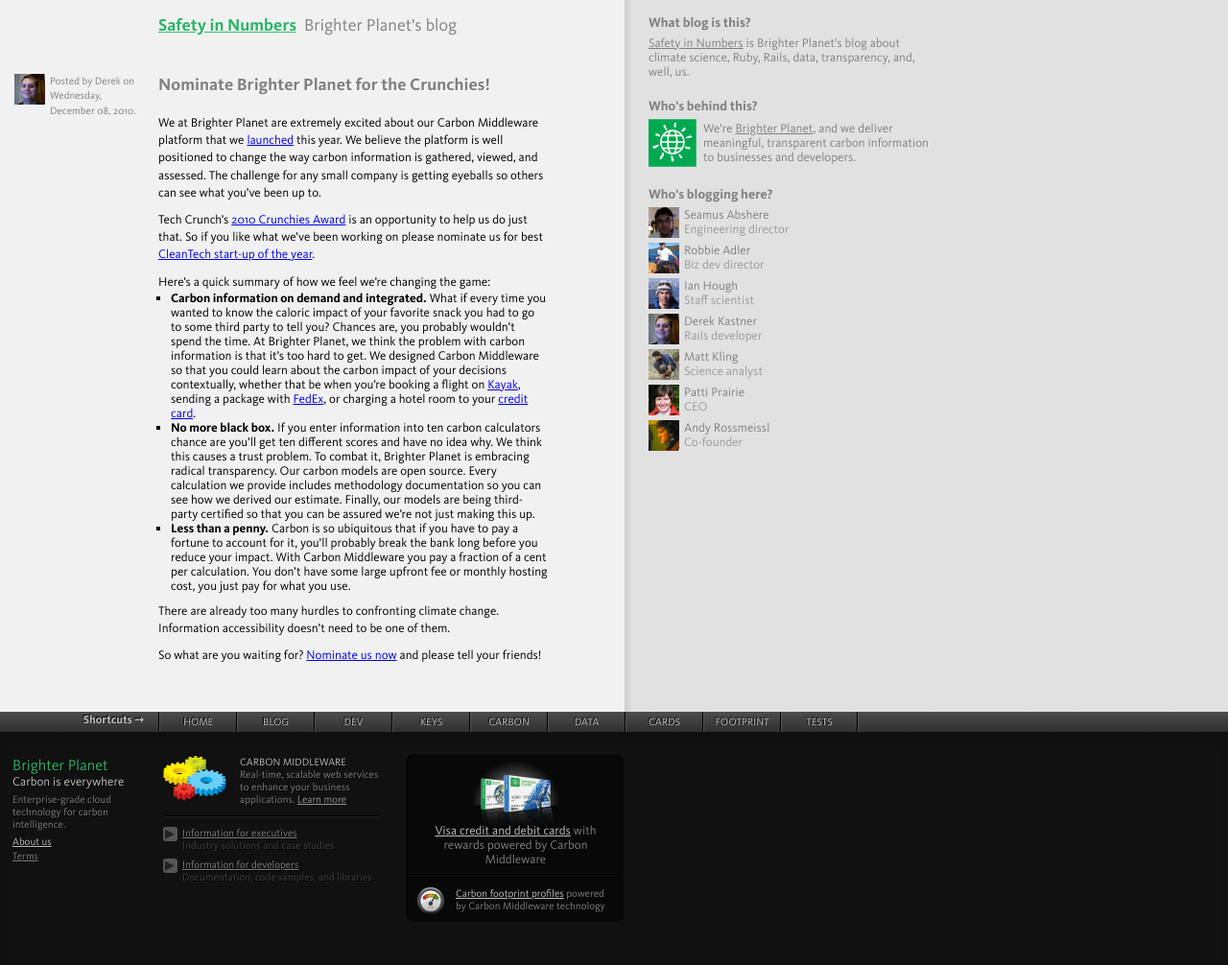
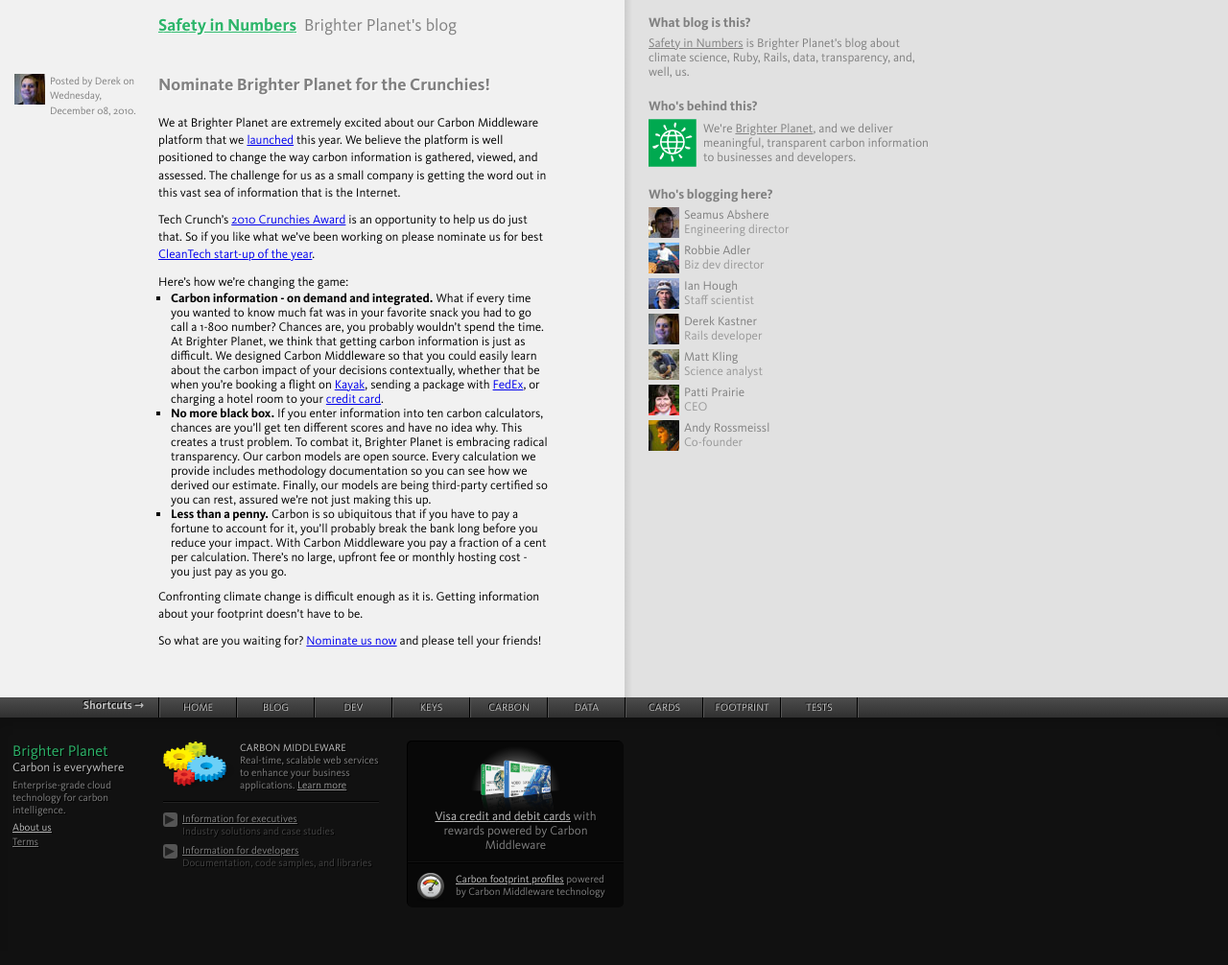
Before and after one commit to faradayio/numbers, a Jekyll site: the page built from _posts/2010-12-08-nominate-brighter-planet-for-the-crunchies.markdown, in a window 1280 px wide. Shown: the whole page at 96% size. Built offline with Jekyll 4.4.1, drawn with Linux system fonts in a browser that asks for light colours; some web fonts are replaced; comment, search, counter and statistics services are not loaded.

Commit message:
In my own words

```diff
--- a/_posts/2010-12-08-nominate-brighter-planet-for-the-crunchies.markdown
+++ b/_posts/2010-12-08-nominate-brighter-planet-for-the-crunchies.markdown
@@ -5,16 +5,16 @@
 categories: company
 ---
 
-We at Brighter Planet are extremely excited about our Carbon Middleware platform that we [launched](http://numbers.brighterplanet.com/2010/08/13/announcing-carbon-middleware/) this year. We believe the platform is well positioned to change the way carbon information is gathered, viewed, and assessed. The challenge for any small company is getting eyeballs so others can see what you've been up to.
+We at Brighter Planet are extremely excited about our Carbon Middleware platform that we [launched](http://numbers.brighterplanet.com/2010/08/13/announcing-carbon-middleware/) this year. We believe the platform is well positioned to change the way carbon information is gathered, viewed, and assessed. The challenge for us as a small company is getting the word out in this vast sea of information that is the Internet.
 
 Tech Crunch's [2010 Crunchies Award](http://crunchies2010.techcrunch.com/) is an opportunity to help us do just that. So if you like what we've been working on please nominate us for best [CleanTech start-up of the year](http://crunchies2010.techcrunch.com/nominate/?MzE6QnJpZ2h0ZXIgUGxhbmV0).
 
-Here's a quick summary of how we feel we're changing the game:
+Here's how we're changing the game:
 
-* **Carbon information on demand and integrated.** What if every time you wanted to know the caloric impact of your favorite snack you had to go to some third party to tell you? Chances are, you probably wouldn't spend the time. At Brighter Planet, we think the problem with carbon information is that it's too hard to get. We designed Carbon Middleware so that you could learn about the carbon impact of your decisions contextually, whether that be when you're booking a flight on [Kayak](http://www.careplane.org/), sending a package with [FedEx](http://yaktrak.org), or charging a hotel room to your [credit card](http://greenback.me).
-* **No more black box.** If you enter information into ten carbon calculators chance are you'll get ten different scores and have no idea why. We think this causes a trust problem. To combat it, Brighter Planet is embracing radical transparency. Our carbon models are open source. Every calculation we provide includes methodology documentation so you can see how we derived our estimate. Finally, our models are being third-party certified so that you can be assured we're not just making this up.
-* **Less than a penny.** Carbon is so ubiquitous that if you have to pay a fortune to account for it, you'll probably break the bank long before you reduce your impact. With Carbon Middleware you pay a fraction of a cent per calculation. You don't have some large upfront fee or monthly hosting cost, you just pay for what you use.
+* **Carbon information - on demand and integrated.** What if every time you wanted to know much fat was in your favorite snack you had to go call a 1-800 number? Chances are, you probably wouldn't spend the time. At Brighter Planet, we think that getting carbon information is just as difficult. We designed Carbon Middleware so that you could easily learn about the carbon impact of your decisions contextually, whether that be when you're booking a flight on [Kayak](http://www.careplane.org/), sending a package with [FedEx](http://yaktrak.org), or charging a hotel room to your [credit card](http://greenback.me).
+* **No more black box.** If you enter information into ten carbon calculators, chances are you'll get ten different scores and have no idea why. This creates a trust problem. To combat it, Brighter Planet is embracing radical transparency. Our carbon models are open source. Every calculation we provide includes methodology documentation so you can see how we derived our estimate. Finally, our models are being third-party certified so you can rest, assured we're not just making this up.
+* **Less than a penny.** Carbon is so ubiquitous that if you have to pay a fortune to account for it, you'll probably break the bank long before you reduce your impact. With Carbon Middleware you pay a fraction of a cent per calculation. There's no large, upfront fee or monthly hosting cost - you just pay as you go.
 
-There are already too many hurdles to confronting climate change. Information accessibility doesn't need to be one of them.
+Confronting climate change is difficult enough as it is. Getting information about your footprint doesn't have to be.
 
 So what are you waiting for? [Nominate us now](http://crunchies2010.techcrunch.com/nominate/?MzE6QnJpZ2h0ZXIgUGxhbmV0) and please tell your friends!
```
